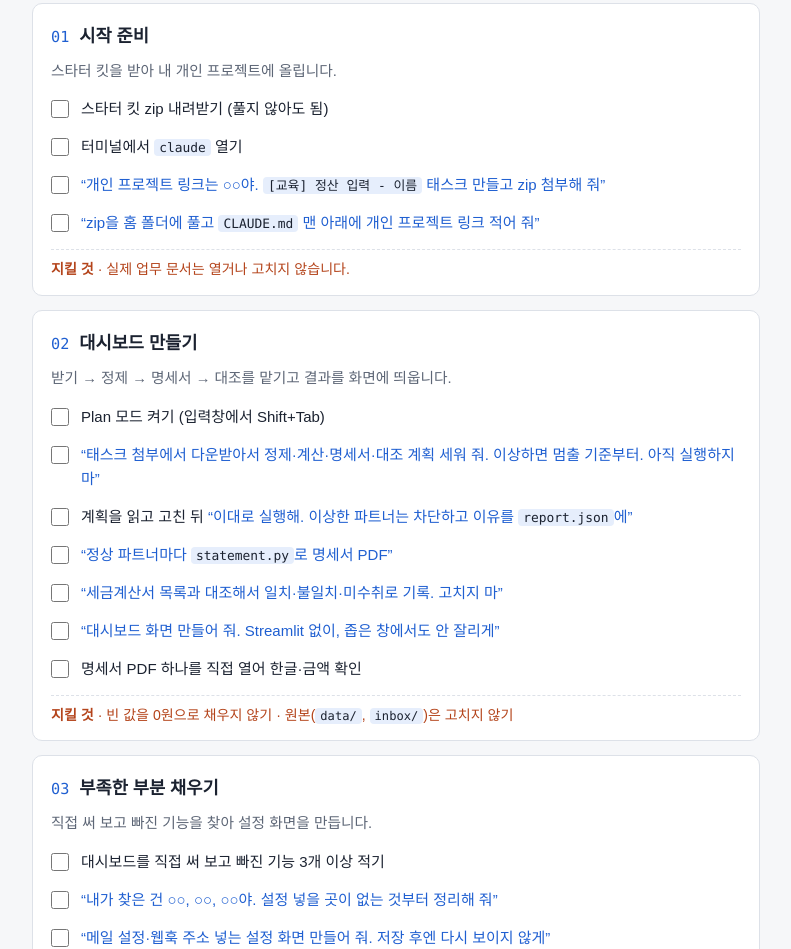
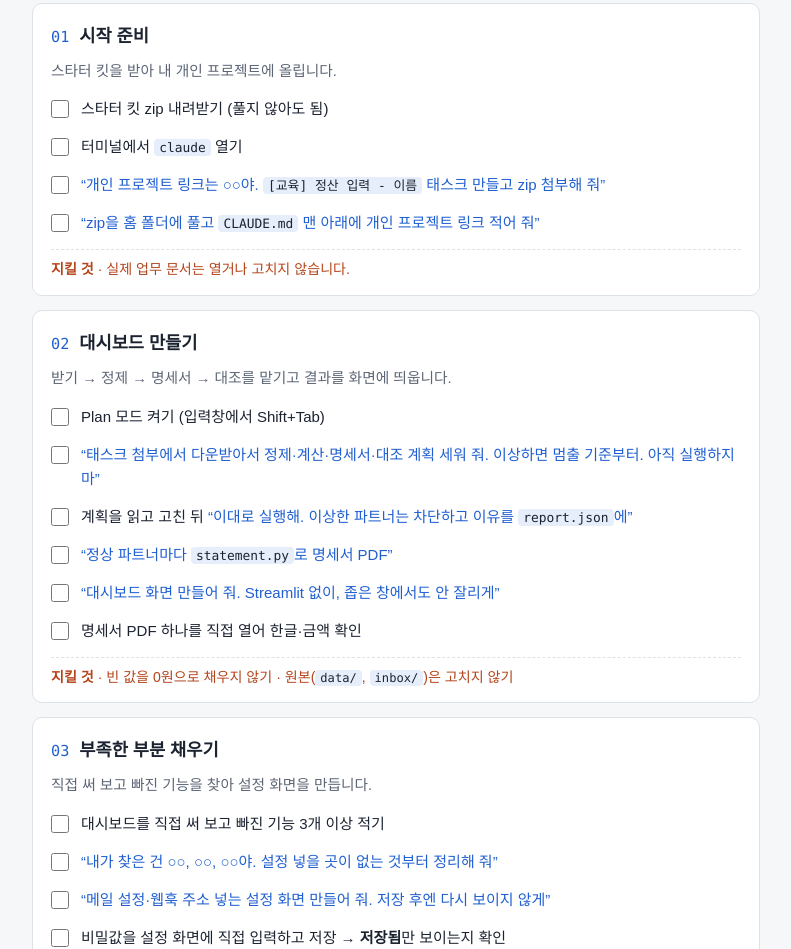
Before and after one commit to ariri48/claude-training-3rd, a plain HTML site: page 핸즈온/복습_체크리스트.html in a window 1280 px wide. Shown: the part 432-1381 px from the top of the page, without its empty margins (244-1035 px from the left). Drawn offline with Linux system fonts and the light colour scheme.

Commit message:
핸즈온: 복습 체크리스트에서 세금계산서 대조 항목 삭제
Co-Authored-By: Claude Opus 5.5 <noreply@anthropic.com>

```diff
--- a/핸즈온/복습_체크리스트.html
+++ b/핸즈온/복습_체크리스트.html
@@ -126,7 +126,6 @@ const STEPS = [
       '<span class="say">“태스크 첨부에서 다운받아서 정제·계산·명세서·대조 계획 세워 줘. 이상하면 멈출 기준부터. 아직 실행하지 마”</span>',
       "계획을 읽고 고친 뒤 <span class=\"say\">“이대로 실행해. 이상한 파트너는 차단하고 이유를 <code>report.json</code>에”</span>",
       '<span class="say">“정상 파트너마다 <code>statement.py</code>로 명세서 PDF”</span>',
-      '<span class="say">“세금계산서 목록과 대조해서 일치·불일치·미수취로 기록. 고치지 마”</span>',
       '<span class="say">“대시보드 화면 만들어 줘. Streamlit 없이, 좁은 창에서도 안 잘리게”</span>',
       "명세서 PDF 하나를 직접 열어 한글·금액 확인"
     ], keep: "빈 값을 0원으로 채우지 않기 · 원본(<code>data/</code>, <code>inbox/</code>)은 고치지 않기" },
```
